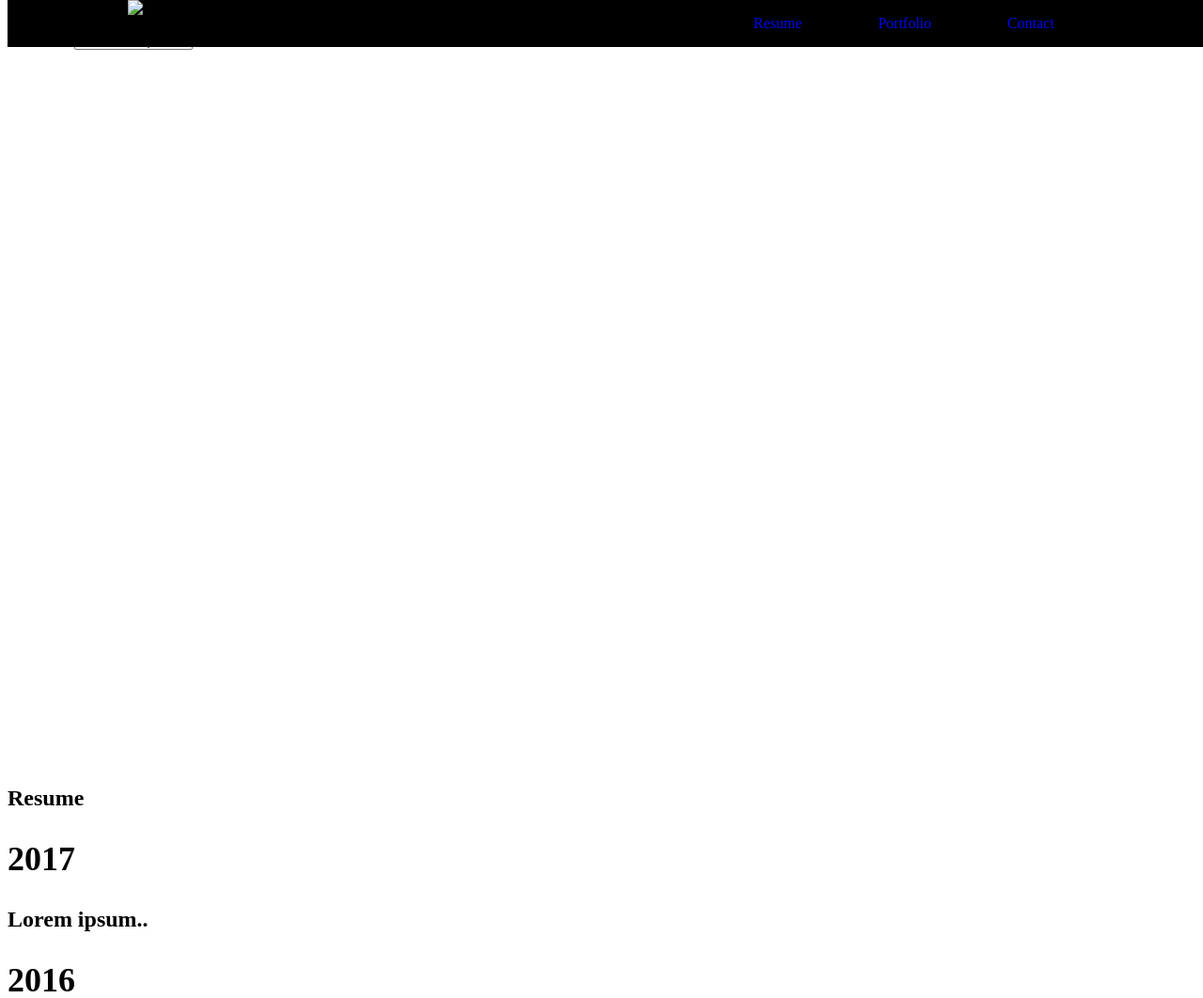
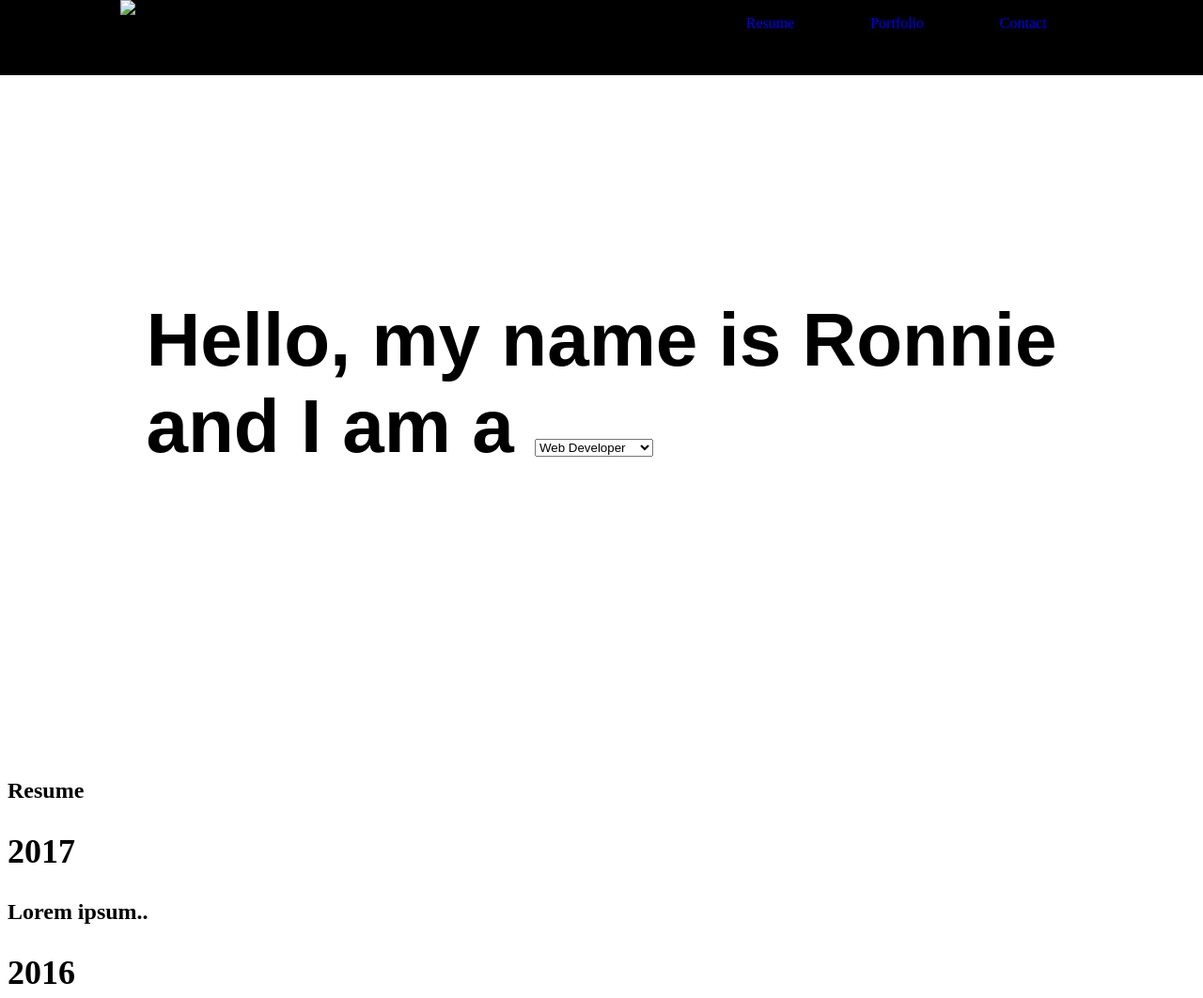
Before and after one commit to radmosley/ronnie-portfolio, a Django app: page / in a window 1280 px wide. Shown: the top 1062 px of the page at 94% size. Run offline with Django 3.2, Linux system fonts and the light colour scheme; some libraries are stand-ins or nearby versions.

Commit message:
Update 4/29/2018

```diff
--- a/pages/static/pages/css/main.css
+++ b/pages/static/pages/css/main.css
@@ -13,11 +13,25 @@ body {
 section {
   height: 100vh; }
 
+#home {
+  position: relative;
+  display: flex;
+  justify-content: center;
+  align-items: center; }
+
+p.intro {
+  font-size: 5em;
+  font-family: sans-serif;
+  font-weight: bold; }
+
 .navbar {
   width: 100%;
   background-color: black;
   position: fixed;
-  top: 0; }
+  top: 0;
+  display: block;
+  height: 10vh;
+  left: 0; }
   .navbar .container {
     display: flex;
     justify-content: space-between; }
--- a/pages/static/pages/sass/layout/_container.scss
+++ b/pages/static/pages/sass/layout/_container.scss
@@ -5,8 +5,17 @@
 
 section {
     height: 100vh;
+}
 
-    #home {
+#home {
+    position: relative;
+    display: flex;
+    justify-content: center;
+    align-items: center;
+}
 
-    }
+p.intro {
+    font-size: 5em;
+    font-family: sans-serif;
+    font-weight: bold;
 }
--- a/pages/static/pages/sass/layout/_nav.scss
+++ b/pages/static/pages/sass/layout/_nav.scss
@@ -3,6 +3,9 @@
     background-color: black;
     position: fixed;
     top: 0;
+    display: block;
+    height: 10vh;
+    left: 0;
 
     .container {
         display: flex;
```
Also changed, not shown: 1 other file.
